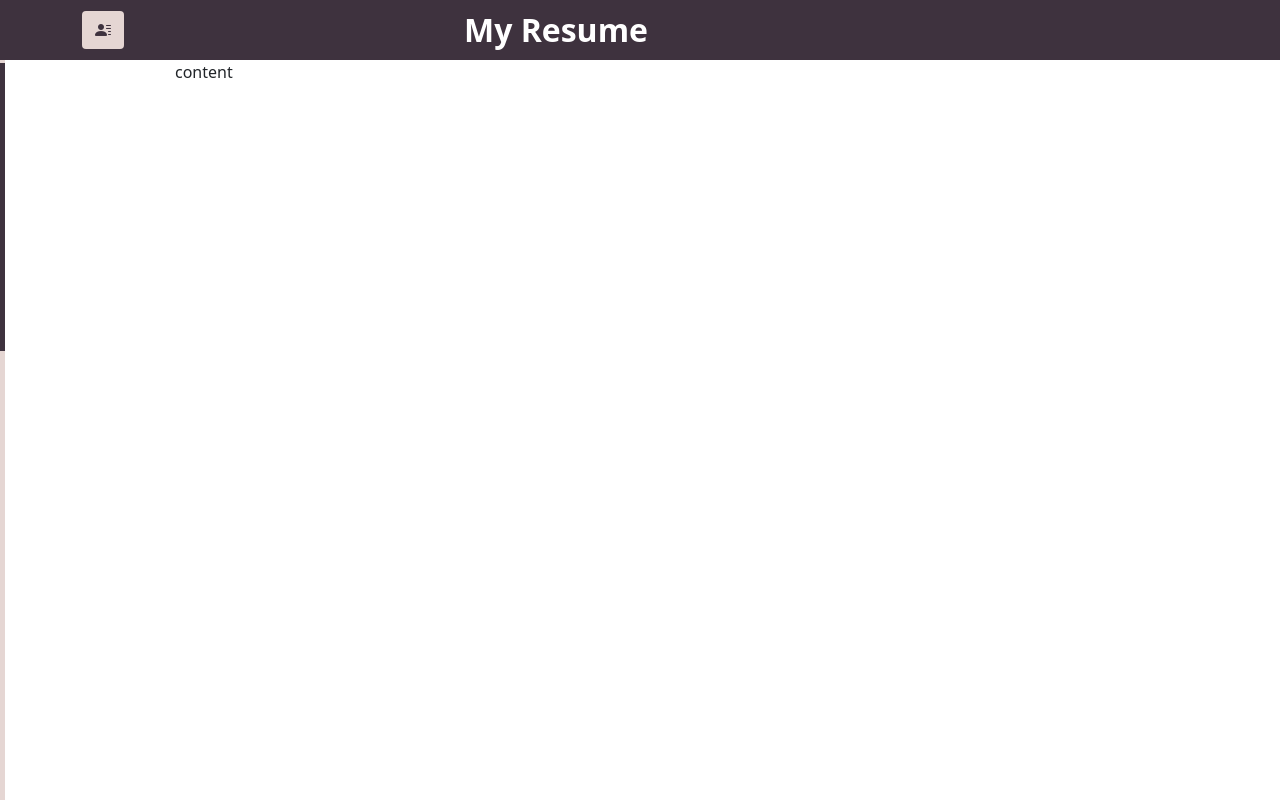
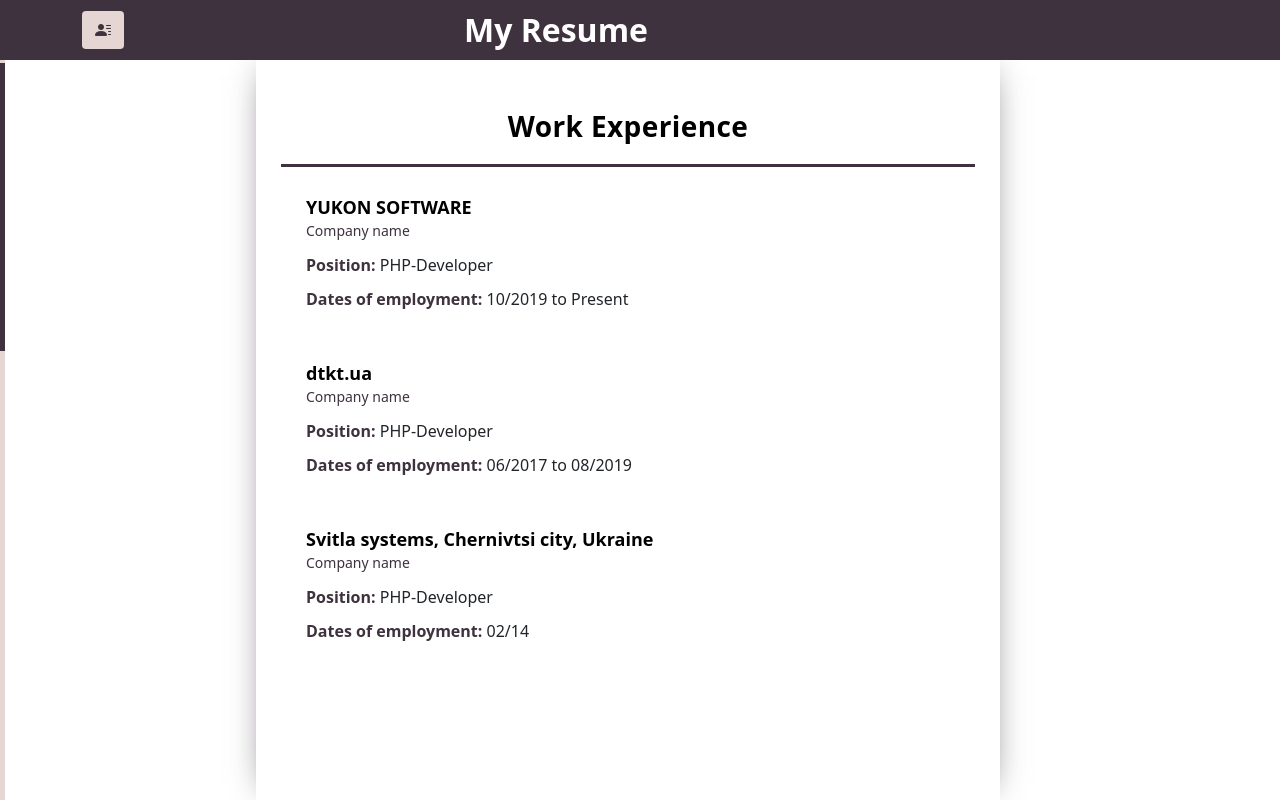
Before and after one commit to Dimaprog/my-resume, a React (Create React App) app: page / in a window 1280 px wide. Built offline with nearby package versions, Linux system fonts and the light colour scheme.

Commit message:
[WIP] added new data and changed content

```diff
--- a/src/App.js
+++ b/src/App.js
@@ -2,6 +2,7 @@
 import './App.scss';
 import Header from './layout/header/Header';
 import Side from './layout/side/Side';
+import experience_data from './data/experience.json'
 
 function App() {
 
@@ -19,8 +20,22 @@
             <Side toggle={toggle} />
             <div className="container">
                 <div className="row d-flex justify-content-center w-100">
-                    <div className="col col-sm-12 col-md-10 col-lg-10 content-wrap">
-                        content
+                    <div className="col col-sm-12 col-md-10 col-lg-8 content-wrap">
+                        <h3 className='title'>Work Experience</h3>
+                        <div className="experience-wrap">
+                            {
+                                experience_data.map((item) => {
+                                    console.log(item)
+                                   return(
+                                       <div className='item'>
+                                           <div className='name'>{item.name_employer}</div>
+                                           <div className='position'>{item.position}</div>
+                                           <div className='date-employment'>{item.dates_employment}</div>
+                                       </div>
+                                   );
+                                })
+                            }
+                        </div>
                     </div>
                 </div>
             </div>
--- a/src/App.scss
+++ b/src/App.scss
@@ -2,6 +2,58 @@
 @import '~bootstrap-icons/font/bootstrap-icons.css';
 
 .content-wrap {
-  box-shadow: 0 0 35px -15px;
+  padding: 50px 25px 25px;
+  box-shadow: 0 0 35px -15px #3e323e;
+  min-height: calc(100vh - 60px);
+
+  .title {
+    font-weight: 800;
+    letter-spacing: .4px;
+    color: #000000;
+    text-align: center;
+    display: block;
+    border-bottom: 3px solid #3e323e;
+    padding-bottom: 20px;
+  }
+
+  .experience-wrap {
+    .item {
+      padding: 20px 25px;
+
+      .name {
+        color: #000;
+        font-weight: 700;
+        font-size: 18px;
+        line-height: 24px;
+        position: relative;
+        margin-bottom: 10px;
+        &:after {
+          content: 'Company name';
+          display: block;
+          color: #3e323e;
+          font-size: 14px;
+          font-weight: 500;
+        }
+      }
+      .position {
+        position: relative;
+        margin-bottom: 10px;
+        &:before {
+          content: 'Position: ';
+          color: #3e323e;
+          font-weight: 700;
+        }
+      }
+      .date-employment {
+        position: relative;
+        margin-bottom: 10px;
+        &:before {
+          content: 'Dates of employment: ';
+          color: #3e323e;
+          font-weight: 700;
+        }
+      }
+    }
+  }
 
 }
--- /dev/null
+++ b/src/data/experience.json
@@ -0,0 +1,58 @@
+[
+  {
+    "name_employer": "YUKON SOFTWARE",
+    "dates_employment": "10/2019 to Present",
+    "position": "PHP-Developer",
+    "projects": [
+      {
+        "name": "Project1",
+        "role": "php-developer and front-end-developer. Creating web-site use Wordpress, creating plugins for this website. Developing front-end part use angular",
+        "technologies": "PHP7, Worpress, Sass, Angular, Composer, yarn, npm"
+      }
+    ]
+  },
+  {
+    "name_employer": "dtkt.ua",
+    "dates_employment": "06/2017 to 08/2019",
+    "position": "PHP-Developer",
+    "projects": [
+      {
+        "name": "dtkt",
+        "role": "php-developer. Rewrite the project from PHP-kohana to Laravel and create new module in project",
+        "technologies": "PHP7, Laravel, Mysql, Composer, SystemJs"
+      }
+    ]
+  },
+  {
+    "name_employer": "Svitla systems, Chernivtsi city, Ukraine",
+    "dates_employment": "02/14",
+    "position": "PHP-Developer",
+    "projects": [
+      {
+        "name": "Project1",
+        "role": "php-developer(trainee). Overview: functional upgrade project and writing tests for code review",
+        "technologies": "PHP,PHP Unit test, Redis, Node.js, DB (Neo4j, Sphinx, MySQL)"
+      },
+      {
+        "name": "Project2",
+        "role": "php-developer(trainee). Overview: create modules for Magento, improvement of existing modules for Magento and SugarCRM, and create script for functional project.",
+        "technologies": "PHP, Magento, SugarCRM, DB (MySQL)"
+      },
+      {
+        "name": "Project3",
+        "role": "front end-developer. Overview: worked with frontend (layout new web-page and update layout web-page).",
+        "technologies": "PHP, PHP Kohana, Boostrap"
+      },
+      {
+        "name": "Project4",
+        "role": "php-developer. Overview: develop website.",
+        "technologies": "PHP, Wordpress, Boostrap"
+      },
+      {
+        "name": "Project5",
+        "role": "php-developer. Overview: creation and updating of both old and new functions and classes, work on the design, updating the admin of the site",
+        "technologies": "PHP, Symfony3, Boostrap"
+      }
+    ]
+  }
+]
--- a/src/layout/side/Side.scss
+++ b/src/layout/side/Side.scss
@@ -1,6 +1,6 @@
 .left-side-wrap {
     flex: 0 0 auto;
-    transition: all .6s ease-in;
+    transition: all .5s ease-in-out;
     padding: 0;
     background-color: #e5d6d3;
     height: calc(100vh - 60px);
```
